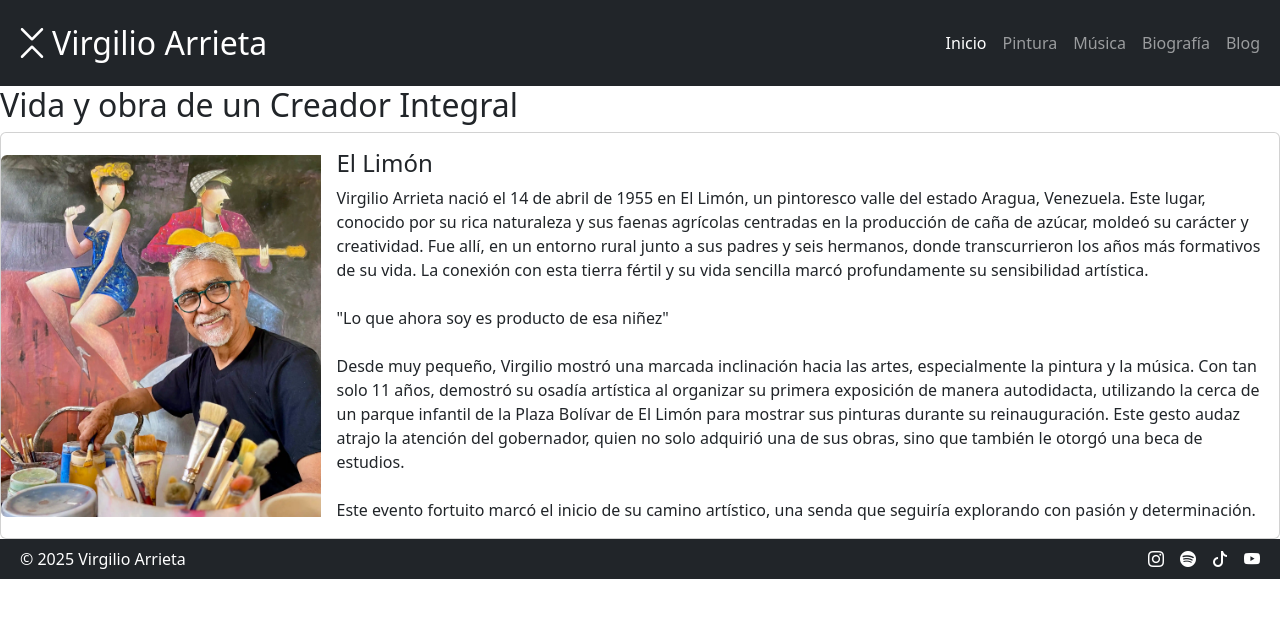
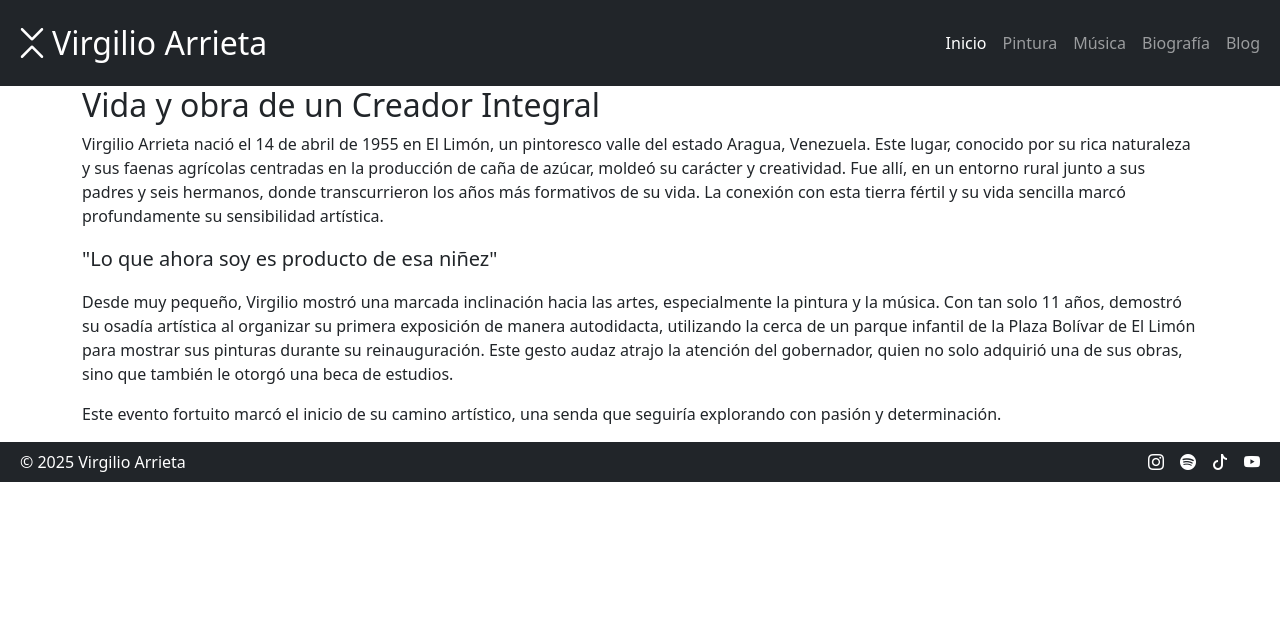
Before and after one commit to anarrdev/VAweb, a React (Vite) app: page /biografia in a window 1280 px wide. Shown: the top 618 px of the page. Built offline with nearby package versions, Linux system fonts and the light colour scheme.

Commit message:
cambio de la card a texto simple en la pagina

```diff
--- a/src/Elements/cardLeft.jsx
+++ b/src/Elements/cardLeft.jsx
@@ -1,6 +1,7 @@
 function CardLeft({ img, title, text }) {
     return (
         <div className="card">
+            <div className="card-body">
                 <div className="row g-0 align-items-center">
 
                     <div className="col-3">
@@ -20,6 +21,7 @@ function CardLeft({ img, title, text }) {
 
                 </div>
             </div>
+        </div>
     )
 }
 
--- a/src/main.css
+++ b/src/main.css
@@ -4,6 +4,6 @@
 
 .card-img{
   width: 100%;
-  height: 300px;
+  height: 400px;
   object-fit: cover;
 }
--- a/src/pages/biografia.jsx
+++ b/src/pages/biografia.jsx
@@ -1,22 +1,23 @@
-import CardLeft from "../Elements/cardLeft"
-
 function Biografia() {
   return (
-    <div>
+    <div className="container">
       <h2>Vida y obra de un Creador Integral</h2>
 
-      <CardLeft
-        img="/VA taller.webp"
-        title='El Limón'
-        text='Virgilio Arrieta nació el 14 de abril de 1955 en El Limón, un pintoresco valle del estado Aragua, Venezuela. Este lugar, conocido por su rica naturaleza y sus faenas agrícolas centradas en la producción de caña de azúcar, moldeó su carácter y creatividad. Fue allí, en un entorno rural junto a sus padres y seis hermanos, donde transcurrieron los años más formativos de su vida. La conexión con esta tierra fértil y su vida sencilla marcó profundamente su sensibilidad artística.
+      <p>
+        Virgilio Arrieta nació el 14 de abril de 1955 en El Limón, un pintoresco valle del estado Aragua, Venezuela. Este lugar, conocido por su rica naturaleza y sus faenas agrícolas centradas en la producción de caña de azúcar, moldeó su carácter y creatividad. Fue allí, en un entorno rural junto a sus padres y seis hermanos, donde transcurrieron los años más formativos de su vida. La conexión con esta tierra fértil y su vida sencilla marcó profundamente su sensibilidad artística.
+      </p>
 
-      "Lo que ahora soy es producto de esa niñez"
+      <blockquote className="blockquote">
+        <p>"Lo que ahora soy es producto de esa niñez"</p>
+      </blockquote>
 
-      Desde muy pequeño, Virgilio mostró una marcada inclinación hacia las artes, especialmente la pintura y la música. Con tan solo 11 años, demostró su osadía artística al organizar su primera exposición de manera autodidacta, utilizando la cerca de un parque infantil de la Plaza Bolívar de El Limón para mostrar sus pinturas durante su reinauguración. Este gesto audaz atrajo la atención del gobernador, quien no solo adquirió una de sus obras, sino que también le otorgó una beca de estudios.
+      <p>
+        Desde muy pequeño, Virgilio mostró una marcada inclinación hacia las artes, especialmente la pintura y la música. Con tan solo 11 años, demostró su osadía artística al organizar su primera exposición de manera autodidacta, utilizando la cerca de un parque infantil de la Plaza Bolívar de El Limón para mostrar sus pinturas durante su reinauguración. Este gesto audaz atrajo la atención del gobernador, quien no solo adquirió una de sus obras, sino que también le otorgó una beca de estudios.
+      </p>
 
-      Este evento fortuito marcó el inicio de su camino artístico, una senda que seguiría explorando con pasión y determinación.
-      '
-      />
+      <p>
+        Este evento fortuito marcó el inicio de su camino artístico, una senda que seguiría explorando con pasión y determinación.
+      </p>
 
     </div>
   )
```
Lines whose indentation alone changed are shown as unchanged.
